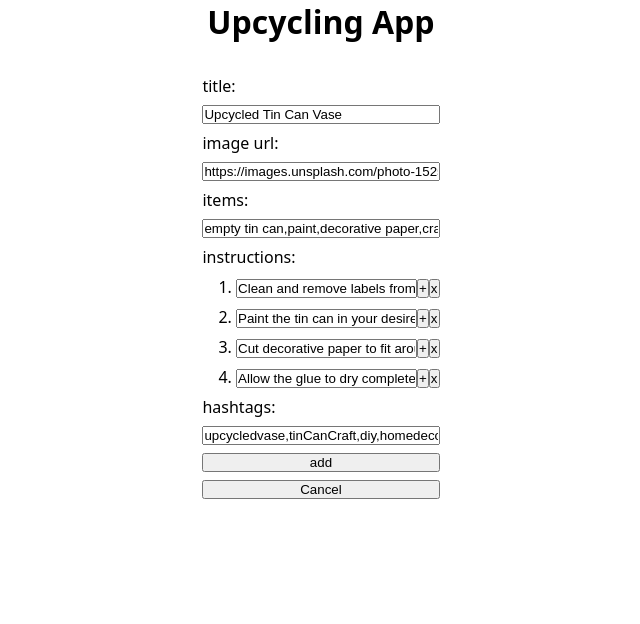
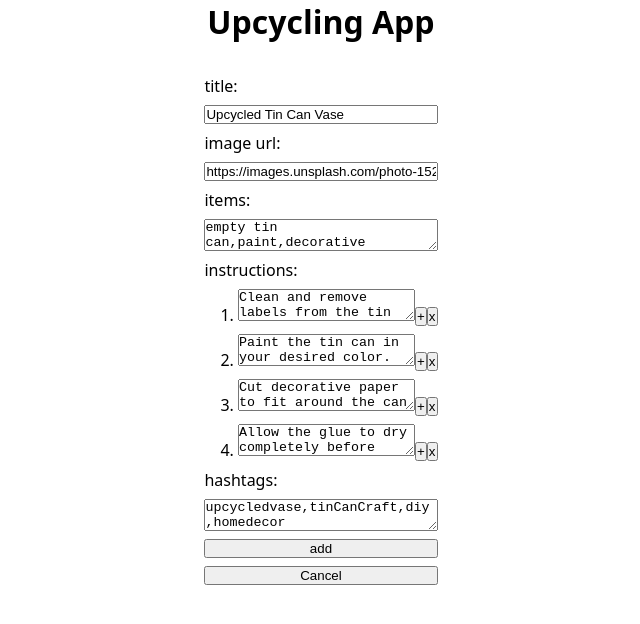
Before and after one commit to gunsh0tzz/upcycling-app, a Next.js app: page /edit/1 in a window 1280 px wide. Shown: the top 624 px of the page, without its empty margins (319-959 px from the left). Built offline with nearby package versions, Linux system fonts and the light colour scheme.

Commit message:
replace item , instructions and hashtag inputs with textarea

```diff
--- a/components/Form/index.js
+++ b/components/Form/index.js
@@ -66,7 +66,6 @@ export default function Form({ idea = {}, onSubmit }) {
         step: instruction.step.trim(),
       }));
 
-    // onSubmit(data);
     onSubmit({ ...idea, ...data });
     window.alert("Your new idea has been added!");
     const form = event.target.elements;
@@ -82,15 +81,6 @@ export default function Form({ idea = {}, onSubmit }) {
     }
   }
 
-  // const ideaWithDefaults = {
-  //   title: "",
-  //   image: "",
-  //   items: "",
-  //   instructions: [],
-  //   hashtags: "",
-  //
-  // };
-  console.log(instructions);
   return (
     <>
       <StyledForm onSubmit={handleSubmit}>
@@ -99,8 +89,8 @@ export default function Form({ idea = {}, onSubmit }) {
         <label htmlFor="image">image url:</label>
         <input id="image" name="image" defaultValue={idea.image} />
         <label htmlFor="items">items:</label>
-        <input
-          id="items"
+        <textarea
+          as="input"
           name="items"
           placeholder="item, item, item"
           defaultValue={idea.items}
@@ -112,7 +102,8 @@ export default function Form({ idea = {}, onSubmit }) {
             <StyledUnorderedList>
               <li>
                 <span>{index + 1}. </span>
-                <input
+                <textarea
+                  as="input"
                   type="text"
                   value={instruction.step || ""}
                   onChange={(e) =>
@@ -133,8 +124,8 @@ export default function Form({ idea = {}, onSubmit }) {
           </div>
         ))}
         <label htmlFor="hashtags">hashtags:</label>
-        <input
-          id="hastags"
+        <textarea
+          as="input"
           name="hashtags"
           placeholder="hashtag, hashtag, hashtag"
           defaultValue={idea.hashtags}
```
